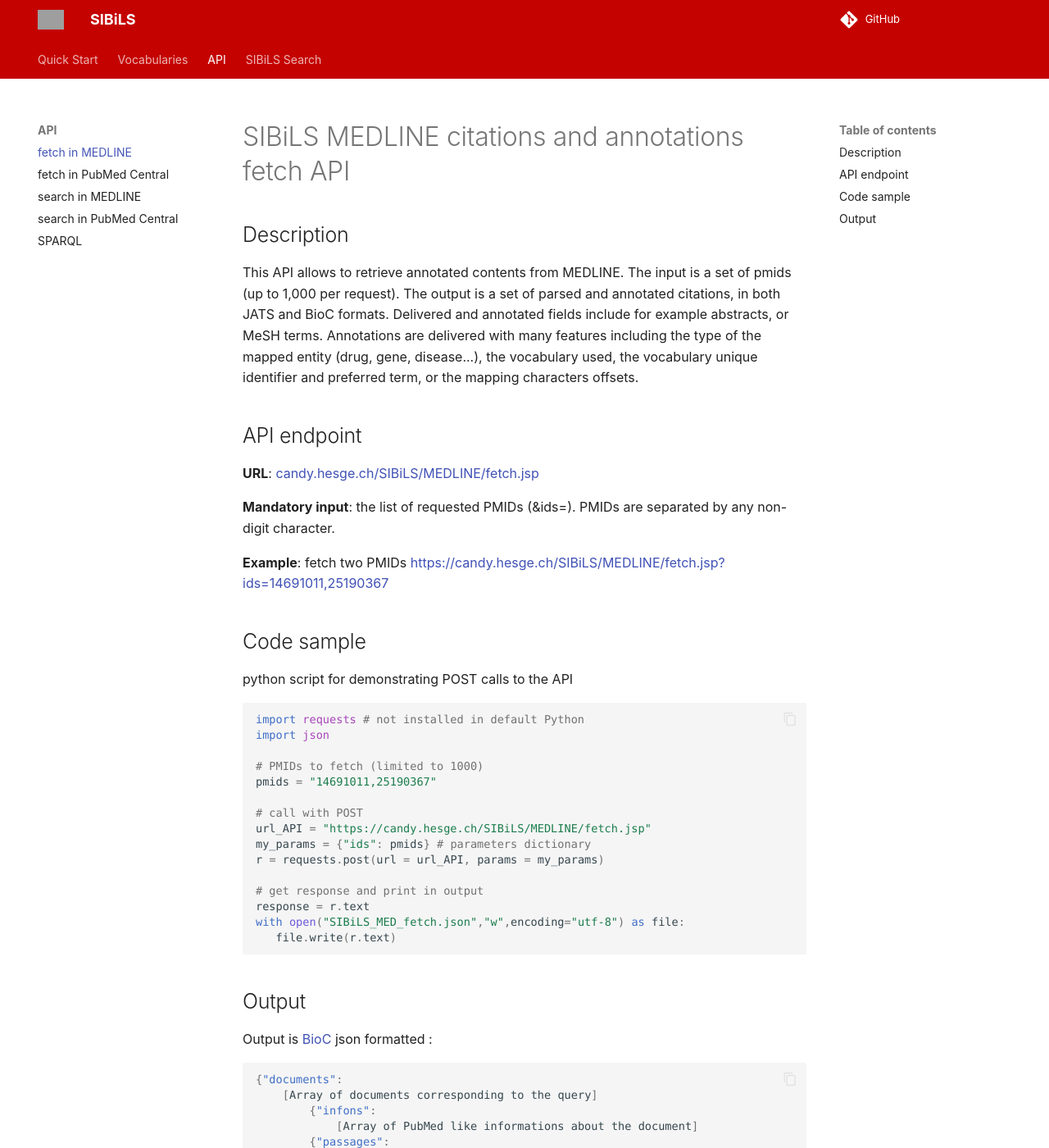
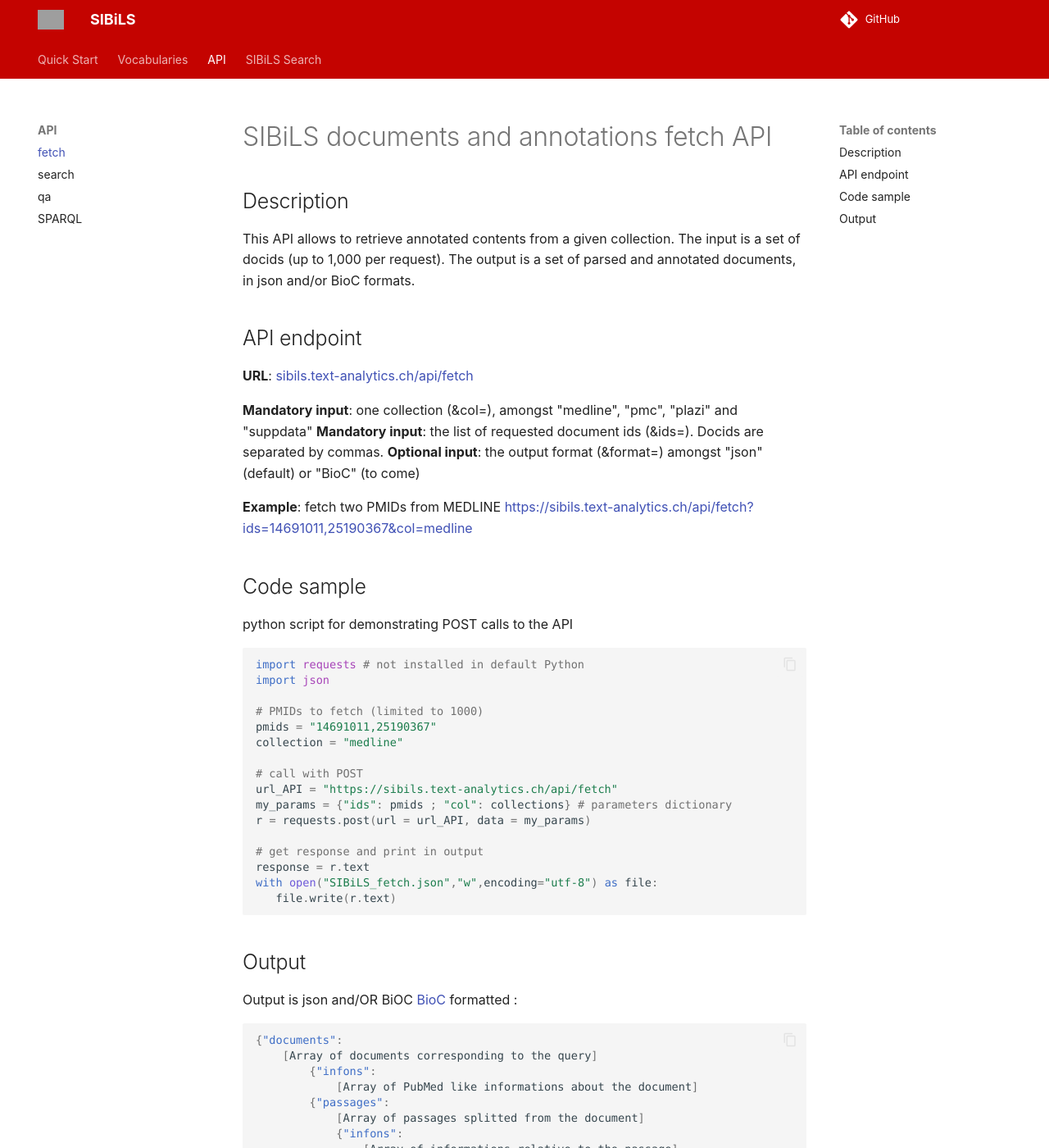
Before and after one commit to sibils/sibils-website, an MkDocs documentation site: the page built from docs/doc/api/fetch.md, in a window 1280 px wide and 1400 px high. Shown: the whole window at 82% size. Built offline with MkDocs 1.6.1 and Material for MkDocs 9.7.7, drawn with Linux system fonts in a browser that asks for light colours; comment, search, counter and statistics services are not loaded; grey boxes are pictures that could not be loaded.

Commit message:
Updates for v3.2
New APIs

````diff
--- a/docs/doc/api/fetch_medline.md
+++ b/docs/doc/api/fetch.md
@@ -1,17 +1,19 @@
-# SIBiLS MEDLINE citations and annotations fetch API
+# SIBiLS documents and annotations fetch API
 
 ## Description
 
-This API allows to retrieve annotated contents from MEDLINE. The input is a set of pmids (up to 1,000 per request). The output is a set of parsed and annotated citations, in both JATS and BioC formats. Delivered and annotated fields include for example abstracts, or MeSH terms. Annotations are delivered with many features including the type of the mapped entity (drug, gene, disease...), the vocabulary used, the vocabulary unique identifier and preferred term, or the mapping characters offsets.
+This API allows to retrieve annotated contents from a given collection. The input is a set of docids (up to 1,000 per request). The output is a set of parsed and annotated documents, in json and/or BioC formats.
 
 ## API endpoint
 
-**URL**: [candy.hesge.ch/SIBiLS/MEDLINE/fetch.jsp](https://candy.hesge.ch/SIBiLS/MEDLINE/fetch.jsp)
+**URL**: [sibils.text-analytics.ch/api/fetch](https://sibils.text-analytics.ch/api/fetch)
 
-**Mandatory input**: the list of requested PMIDs (&ids=). PMIDs are separated by any non-digit character.
+**Mandatory input**: one collection (&col=), amongst "medline", "pmc", "plazi" and "suppdata"
+**Mandatory input**: the list of requested document ids (&ids=). Docids are separated by commas.
+**Optional input**: the output format (&format=) amongst "json" (default) or "BioC" (to come)
 
-**Example**: fetch two PMIDs
-[https://candy.hesge.ch/SIBiLS/MEDLINE/fetch.jsp?ids=14691011,25190367](https://candy.hesge.ch/SIBiLS/MEDLINE/fetch.jsp?ids=14691011,25190367)
+**Example**: fetch two PMIDs from MEDLINE
+[https://sibils.text-analytics.ch/api/fetch?ids=14691011,25190367&col=medline](https://sibils.text-analytics.ch/api/fetch?ids=14691011,25190367&col=medline)
 
 ## Code sample
 
@@ -23,21 +25,22 @@
 
 # PMIDs to fetch (limited to 1000)
 pmids = "14691011,25190367"
+collection = "medline"
 
 # call with POST
-url_API = "https://candy.hesge.ch/SIBiLS/MEDLINE/fetch.jsp"
-my_params = {"ids": pmids} # parameters dictionary
-r = requests.post(url = url_API, params = my_params)
+url_API = "https://sibils.text-analytics.ch/api/fetch"
+my_params = {"ids": pmids ; "col": collections} # parameters dictionary
+r = requests.post(url = url_API, data = my_params)
 
 # get response and print in output
 response = r.text
-with open("SIBiLS_MED_fetch.json","w",encoding="utf-8") as file:
+with open("SIBiLS_fetch.json","w",encoding="utf-8") as file:
    file.write(r.text)
 ```
 
 ## Output
 
-Output is [BioC](http://bioc.sourceforge.net/) json formatted :
+Output is json and/OR BiOC [BioC](http://bioc.sourceforge.net/) formatted :
 
 ```json
 {"documents":
--- a/mkdocs.yml
+++ b/mkdocs.yml
@@ -49,9 +49,8 @@
   - Quick Start: 'index.md'
   - Vocabularies: 'doc/vocabularies.md'
   - API:
-    - 'fetch in MEDLINE': 'doc/api/fetch_medline.md'
-    - 'fetch in PubMed Central': 'doc/api/fetch_pmc.md'
-    - 'search in MEDLINE': 'doc/api/search_medline.md'
-    - 'search in PubMed Central': 'doc/api/search_pmc.md'
+    - 'fetch': 'doc/api/fetch.md'
+    - 'search': 'doc/api/search.md'
+    - 'qa': 'doc/api/qa.md'
     - 'SPARQL': 'doc/api/sparql.md'
   - 'SIBiLS Search': search/
````
Also changed, not shown: docs/doc/api/fetch_pmc.md (deleted, +0 -68 lines), docs/doc/api/qa.md (added, +21 -0 lines), docs/doc/api/search.md (renamed from docs/doc/api/search_medline.md, +14 -12 lines), docs/doc/api/search_pmc.md (deleted, +0 -133 lines), docs/index.md (+14 -12 lines), docs/assets/SIBILS_logo_red.png (added), docs/assets/graphical_abstract.png.
